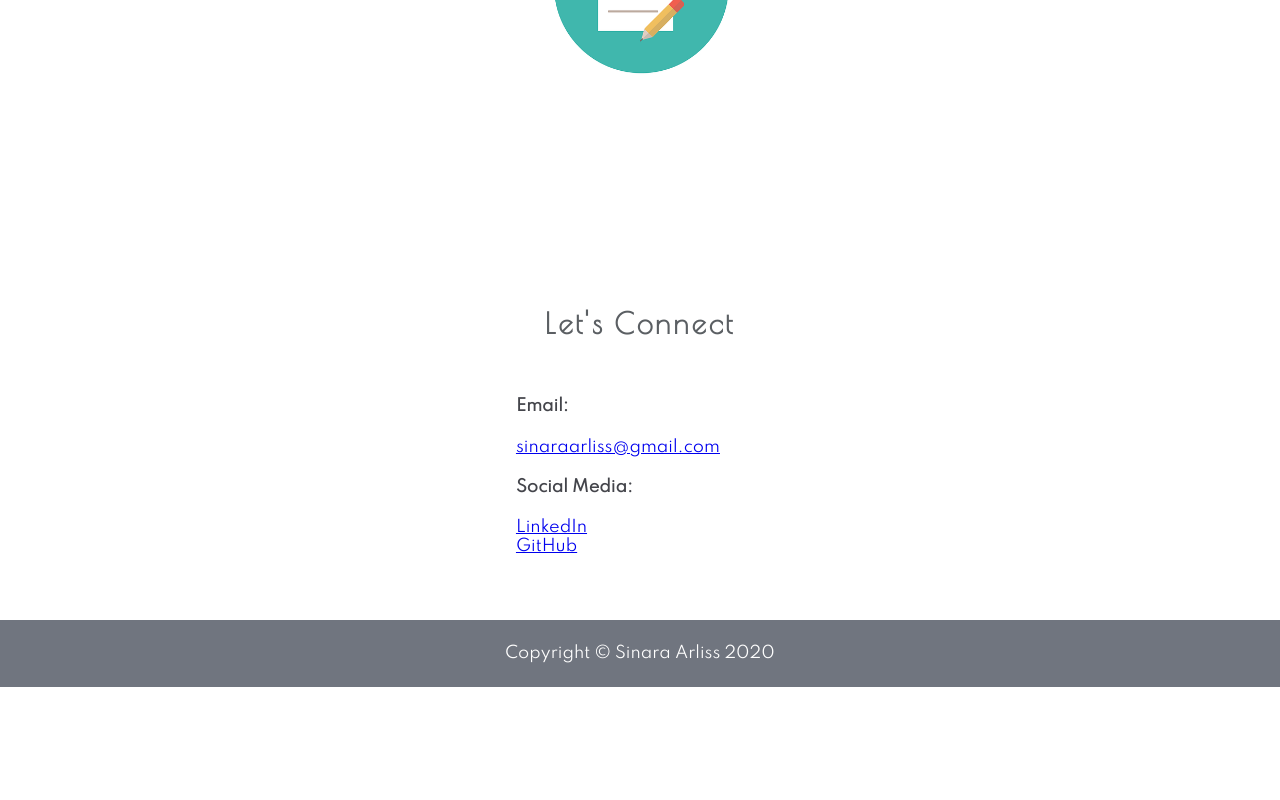
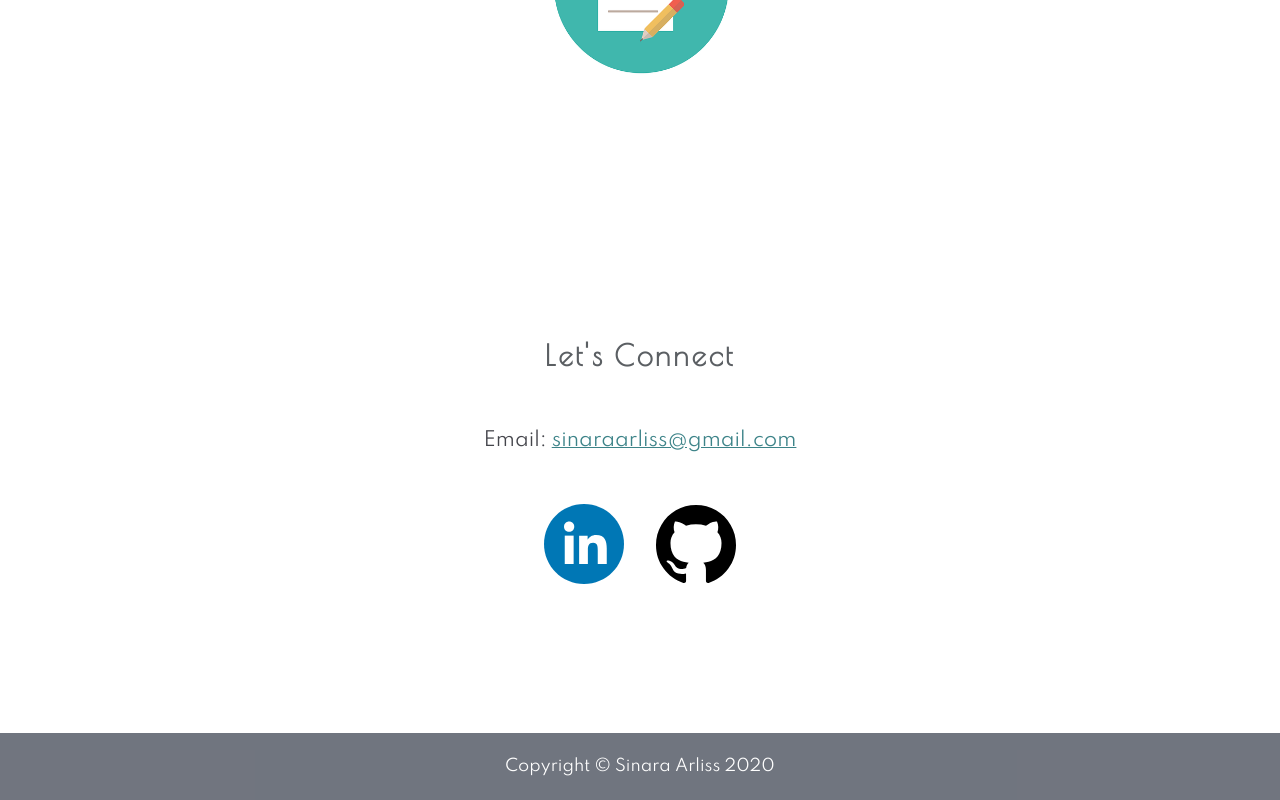
Before and after one commit to SArliss/sarliss-portfolio, a React (Create React App) app: page / in a window 1280 px wide. Shown: the part 3823-4623 px from the top of the page. Before the commit the page ends 4510 px from the top, so only its background shows below. Built offline with nearby package versions, Linux system fonts and the light colour scheme.

Commit message:
Updated contact and footer

```diff
--- a/src/App.css
+++ b/src/App.css
@@ -149,6 +149,10 @@ nav {
   padding: 0.1em 0;
 }
 
+a {
+  color: rgb(60, 131, 136);
+}
+
 h3 {
   font-family: 'Poiret One', serif;
   text-align: center;
@@ -163,6 +167,11 @@ footer {
   padding: 1.5em;
   color: white;
   background-color: rgba(77, 83, 95, 0.8);
+}
+
+footer a {
+  text-decoration: none;
+  color: white;
 }
 
 .project-image > a > img {
@@ -204,3 +213,18 @@ footer {
 .project-description li {
  margin: 0 1em;
 }
+
+.social-media {
+  text-align: center;
+  padding: 1em;
+  margin: 1em;
+}
+
+.social-media p {
+  font-size: 1.2em;
+}
+
+.social-media a img {
+  width: 5em;
+  margin: 1em;
+}
--- a/src/Components/Contact.js
+++ b/src/Components/Contact.js
@@ -1,19 +1,24 @@
-import React from 'react';
+import React from 'react'
+import github from '../Images/github.svg'
+import linkedin from '../Images/linkedin.svg'
+
 
 function Contact() {
   return (
     <div id="contact" className="section-wrapper">
-      <div>
+      <div className="social-media">
         <h3>Let's Connect</h3>
         <div>
-            <h4>Email:</h4>
-            <a href="mailto: sinaraarliss@gmail.com" target="_blank" rel="noopener noreferrer">sinaraarliss@gmail.com</a>
+          <p>Email: <a href="mailto: sinaraarliss@gmail.com" target="_blank" rel="noopener noreferrer">sinaraarliss@gmail.com</a></p>
 
           <div className="social-media">
-            <h4>Social Media:</h4>
-            <a href="https://www.linkedin.com/in/sinaraarliss/" target="_blank" rel="noopener noreferrer">LinkedIn</a>
-            <br></br>
-            <a href="hhttps://github.com/SArliss" target="_blank" rel="noopener noreferrer">GitHub</a>
+            <a href="https://www.linkedin.com/in/sinaraarliss/" target="_blank" rel="noopener noreferrer">
+              <img src={linkedin} alt="linkedin" />
+            </a>
+            <a href="https://github.com/SArliss" target="_blank" rel="noopener noreferrer">
+              <img src={github} alt="github" />
+            </a>
+
           </div>
         </div>
       </div>
--- a/src/Components/Footer.js
+++ b/src/Components/Footer.js
@@ -3,7 +3,7 @@ import React from 'react';
 function Footer() {
   return (
     <div className="footer-wrapper">
-      <footer>Copyright © Sinara Arliss 2020</footer>
+      <footer>Copyright © <a href="mailto: sinaraarliss@gmail.com" target="_blank" rel="noopener noreferrer">Sinara Arliss</a> 2020</footer>
     </div>
   )
 }
```
Also changed, not shown: src/Images/github.svg (added), src/Images/linkedin.svg (added).
